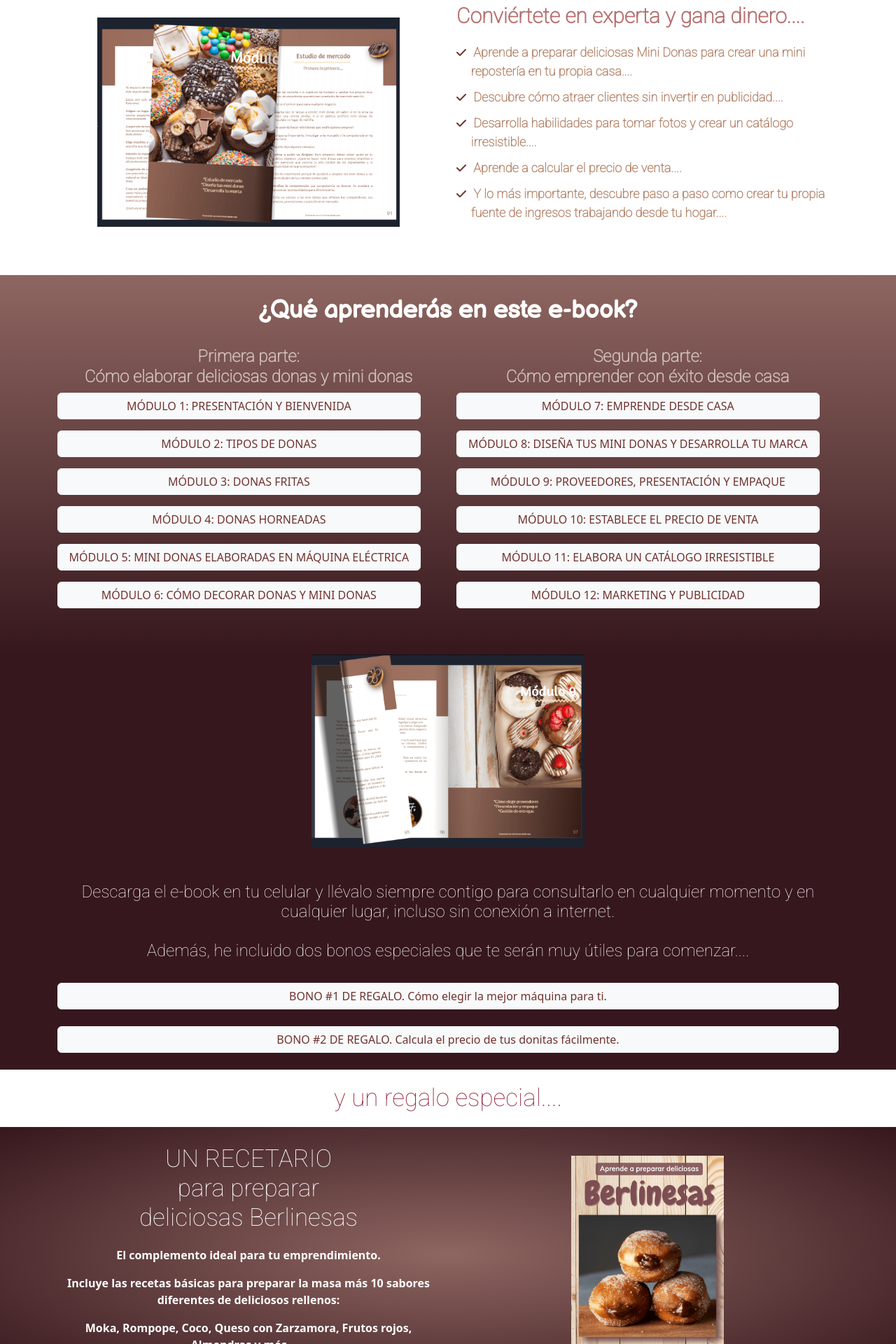
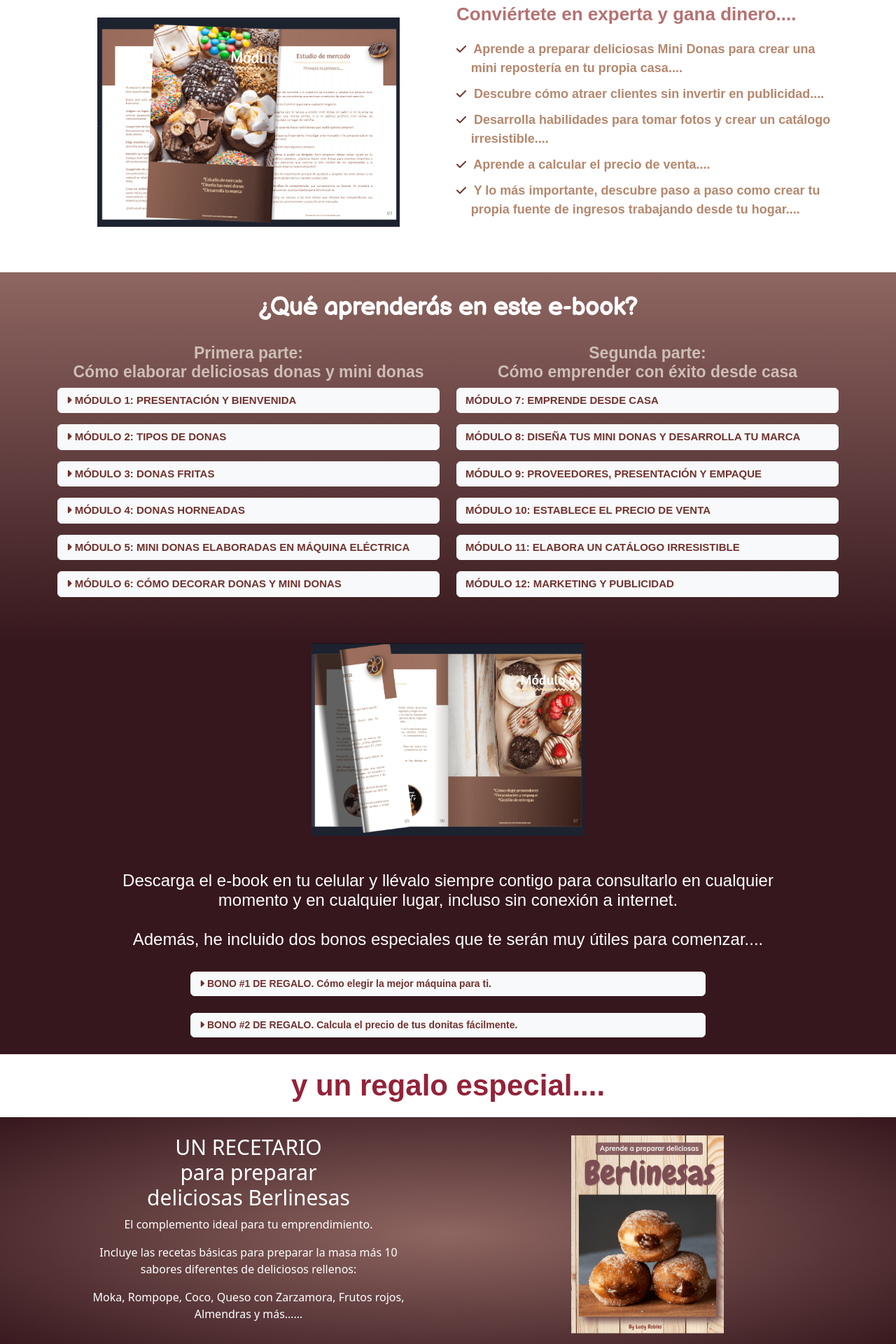
Before and after one commit to AlonsoJIC/EmprendeDesdeCasa, an Angular app: page / in a window 1280 px wide. Shown: the part 840-2760 px from the top of the page at 70% size. Built offline with nearby package versions, Linux system fonts and the light colour scheme.

Commit message:
v4.1--added fonts, favicon & styles

```diff
--- a/src/app/components/page2/page2.component.css
+++ b/src/app/components/page2/page2.component.css
@@ -20,19 +20,24 @@
 .subtitle2 {
   text-align: center;
   color: #CEBEB6;
-  font-family: "Roboto", Sans-serif;
-  font-size: 24px;
+  font-family: Sans-serif;
+  font-size: 23px;
   font-weight: 600;
 }
 .btn-wider {
-  width: 95%;
+  width: 100%;
+  font-size: 15px;
+  font-family: Sans-serif;
+  font-weight: 600;
   color: #70332F;
+  text-align: left;
 }
 .inner {
   border-radius: 5px;
   background-color: #FFFFFF;
-  width: 95%;
+  width: 100%;
   color: #8E6661;
+  text-align: left;
 }
 
 
@@ -56,7 +61,7 @@
 .subtitle3 {
   text-align: center;
   color: #FFFFFF;
-  font-family: "Roboto", Sans-serif;
+  font-family: Sans-serif;
   margin-top: 25px;
   font-size: 24px;
   line-height: 28px;
@@ -64,12 +69,18 @@
 .btn-wider2 {
   width: 100%;
   color: #70332F;
+  font-family: Sans-serif;
+  font-size: 14px;
+  font-weight: 600;
+  text-align: left;
 }
 .inner2 {
   border-radius: 5px;
   background-color: #FFFFFF;
-  width: 50%;
+  width: 100%;
   color: #8E6661;
+  font-size: 13px;
+  text-align: left;
 }
 
 
@@ -81,8 +92,9 @@
 .subtitle4 {
   text-align: center;
   color: #932339;
-  font-family: "Roboto", Sans-serif;
-  font-size: 35px;
+  font-family: Sans-serif;
+  font-size: 42px;
+  font-weight: 600;
   margin-bottom: 20px;
 }
 
@@ -99,6 +111,10 @@
 }
 #section4div h2 {
   color: #FFFFFF;
+  font-size: 30px;
+}
+#section4div p {
+  font-weight: 400;
 }
 
 #photo21Div {
--- a/src/app/components/page2/page2.component.html
+++ b/src/app/components/page2/page2.component.html
@@ -1,12 +1,13 @@
 <!-- SECTION1 -->
 <section id="section1">
-  <div class="container">
+  <div class="container text-center">
     <h2 id="sec1title">¿Qué aprenderás en este e-book?</h2>
     <div class="row">
       <div class="col-lg-6" id="div1">
         <h2 class="subtitle1">Primera parte: <br>Cómo elaborar deliciosas donas y mini donas</h2>
         <div class="mb-3" *ngFor="let contenido of contenidos1; let i = index">
           <button class="btn btn-light btn-wider" (click)="toggleContenido1(i)">
+            <span class="faIcon"><i class="fas fa-caret-right"></i></span>
             {{ contenido.titulo }}
           </button>
           <div class="collapse" [ngClass]="{'show': contenido.visible}">
@@ -32,25 +33,27 @@
 
 <!-- SECTION2 -->
 <section id="section2">
-  <div class="container">
-    <div class="row justify-content-md-center">
+  <div class="container text-center">
+    <div class="row">
       <div class="container-fluid" id="divphoto1">
         <img src="/assets/2-0.png" alt="" id="photo1">
       </div>
-      <h2 class="subtitle3">Descarga el e-book en tu celular y llévalo siempre contigo para consultarlo en cualquier
+      <h2 class="subtitle3">Descarga el e-book en tu celular y llévalo siempre contigo para consultarlo en cualquier <br>
         momento y en cualquier lugar, incluso sin conexión a internet.<br><br>
         Además, he incluido dos bonos especiales que te serán muy útiles para comenzar....
       </h2>
-      <div class="mb-4 mt-4 col-12 offset-md-0" id="innerDiv" *ngFor="let contenido of contenidos3; let i = index">
+      <div class="col-sm-8 col-md-8 col-lg-8 offset-md-2 mb-4 mt-4 " id="innerDiv" *ngFor="let contenido of contenidos3; let i = index">
         <button class="btn btn-light btn-wider2" (click)="toggleContenido3(i)">
+          <span class="faIcon"><i class="fas fa-caret-right"></i></span>
           {{ contenido.titulo }}
         </button>
         <div class="collapse innerDivs" [ngClass]="{'show': contenido.visible}">
           <div class="inner2" [innerHTML]="contenido.info"></div>
         </div>
       </div>
-      <div class="mb-4 col-12 offset-md-0" id="innerDiv" *ngFor="let contenido of contenidos4; let i = index">
+      <div class="col-sm-8 col-md-8 col-lg-8 offset-md-2 mb-4" id="innerDiv" *ngFor="let contenido of contenidos4; let i = index">
         <button class="btn btn-light btn-wider2" (click)="toggleContenido4(i)">
+          <span class="faIcon"><i class="fas fa-caret-right"></i></span>
           {{ contenido.titulo }}
         </button>
         <div class="collapse innerDivs" [ngClass]="{'show': contenido.visible}">
@@ -79,10 +82,10 @@
   <div class="container">
     <div class="row">
       <div class="col-12 col-sm-12 col-md-12 col-lg-6" id="section4div">
-        <h2 class="subtitle4">UN RECETARIO <br>para preparar  <br>deliciosas Berlinesas</h2>
-        <strong><p>El complemento ideal para tu emprendimiento.</p></strong>
-        <strong><p>Incluye las recetas básicas para preparar la masa más 10 sabores diferentes de deliciosos rellenos:</p></strong>
-        <strong><p>Moka, Rompope, Coco, Queso con Zarzamora, Frutos rojos, Almendras y más……</p></strong>
+        <h2>UN RECETARIO <br>para preparar  <br>deliciosas Berlinesas</h2>
+        <p>El complemento ideal para tu emprendimiento.</p>
+        <p>Incluye las recetas básicas para preparar la masa más 10 <br>sabores diferentes de deliciosos rellenos:</p>
+        <p>Moka, Rompope, Coco, Queso con Zarzamora, Frutos rojos, <br>Almendras y más……</p>
       </div>
       <div class="col-12 col-sm-12 col-md-12 col-lg-6" id="photo21Div">
         <img src="assets/2-1.png" alt="" id="photo21">
--- a/src/app/components/page3/page3.component.css
+++ b/src/app/components/page3/page3.component.css
@@ -1,23 +1,26 @@
 .title1 {
   margin-top: 25px;
   color: #C69393;
-  font-family: "Roboto", Sans-serif;
-  font-size: 31px;
+  font-family: Sans-serif;
+  font-size: 30px;
+  font-weight: 600;
 }
 .title2 {
   color: #932339;
-  font-family: "Roboto", Sans-serif;
+  font-family: Sans-serif;
   font-size: 29px;
+  font-weight: 600;
 }
 #photo30 {
   margin-top: 20px;
   margin-bottom: 15px;
-  width: 40%;
+  width: 39%;
 }
 .title3 {
   color: #932339;
   font-family: "Roboto", Sans-serif;
   font-size: 22px;
+  font-weight: 600;
   margin-bottom: 10px;
 }
 
@@ -43,37 +46,37 @@
 }
 .title4 {
   color: #5D222D;
-  font-family: "Roboto", Sans-serif;
+  font-family: Sans-serif;
   font-size: 36px;
   font-weight: 600;
 }
 .title5 {
   color: #FFFFFF;
-  font-family: "Roboto", Sans-serif;
+  font-family: Sans-serif;
   font-size: 34px;
   font-weight: 600;
 }
 .title6 {
   color: #890E0E;
-  font-family: "Roboto", Sans-serif;
+  font-family: Sans-serif;
   font-size: 86px;
   font-weight: 600;
 }
 .title7 {
   color: #F2E2E2;
-  font-family: "Roboto", Sans-serif;
+  font-family: Sans-serif;
   font-size: 16px;
   font-weight: 400;
   margin-bottom: 25px;
 }
 .button1 {
-  font-family: "Roboto", Sans-serif;
+  font-family: Sans-serif;
   font-size: 28px;
   font-weight: 500;
   background-color: #890E0E;
   border-radius: 28px 28px 28px 28px;
   text-decoration: none;
-  padding: 15px;
+  padding: 10px;
   margin-top: 15px;
 }
 .button1:hover{
@@ -85,14 +88,14 @@
 .textDiv2 {
   text-align: center;
   color: #FFFFFF;
-  font-family: "Roboto", Sans-serif;
+  font-family: Sans-serif;
   font-size: 24px;
   font-weight: 400;
   margin-top: 25px;
 }
 .title8 {
   color: #CFC0C0;
-  font-family: "Roboto", Sans-serif;
+  font-family: Sans-serif;
   font-size: 35px;
   font-weight: 600;
 }
@@ -143,7 +146,7 @@
 }
 #imgDivSec3 h2 {
   color: #50131f;
-  font-family: "Roboto", Sans-serif;
+  font-family: Sans-serif;
   font-size: 25px;
   font-weight: 600;
 }
--- a/src/app/components/page4/page4.component.css
+++ b/src/app/components/page4/page4.component.css
@@ -10,14 +10,16 @@
   padding-bottom: 15px;
   background-color: #36171D;
   color: #FEFFFF;
-  font-family: "Roboto", Sans-serif;
+  font-family: Sans-serif;
+  font-weight: 400;
   font-size: 34px;
 }
 .pSec1 {
-  padding: 0 5px;
+  padding: 0 30px;
   color: #FFFFFF;
-  font-family: "Roboto", Sans-serif;
-  font-size: 16px;
+  font-family: Sans-serif;
+  font-weight: 400;
+  font-size: 14px;
 }
 .imgSec1Div1 {
   width: 30%;
@@ -48,6 +50,8 @@
   color: #ffffff;
   border-color: #8E6661;
   background-color: #8E6661;
+  font-family: Sans-serif;
+  font-weight: 600;
 }
 .faIcon {
   margin-right: 15px;
--- a/src/app/components/portada-inicial/portada-inicial.component.css
+++ b/src/app/components/portada-inicial/portada-inicial.component.css
@@ -81,8 +81,8 @@ svg {
   margin-top: 30px;
   margin-bottom: 20px;
   color: #B67171;
-  font-family: "Roboto", Sans-serif;
-  font-size: 30px;
+  font-family: Sans-serif;
+  font-size: 26px;
   font-weight: 600;
 }
 
@@ -104,7 +104,7 @@ li:before {
 }
 li span {
   font-size: 18px;
-  font-family: "Roboto", Sans-serif;
+  font-family: Sans-serif;
   font-weight: 500;
   color: #B5876E;
 }
--- a/src/app/components/portada-inicial/portada-inicial.component.html
+++ b/src/app/components/portada-inicial/portada-inicial.component.html
@@ -59,7 +59,7 @@
           <img src="/assets/1-3.png" alt="" id="photo4">
         </div>
         <div class="col-sm-12 col-md-6 col-lg-6" id="photo5div">
-          <h2 class="titleSec2Div2"> <strong>Conviértete en experta y gana dinero....</strong></h2>
+          <h2 class="titleSec2Div2">Conviértete en experta y gana dinero....</h2>
           <ul>
             <li>
               <span><strong>
```
Also changed, not shown: 1 other file (tests, documents, lock files or other folders).
